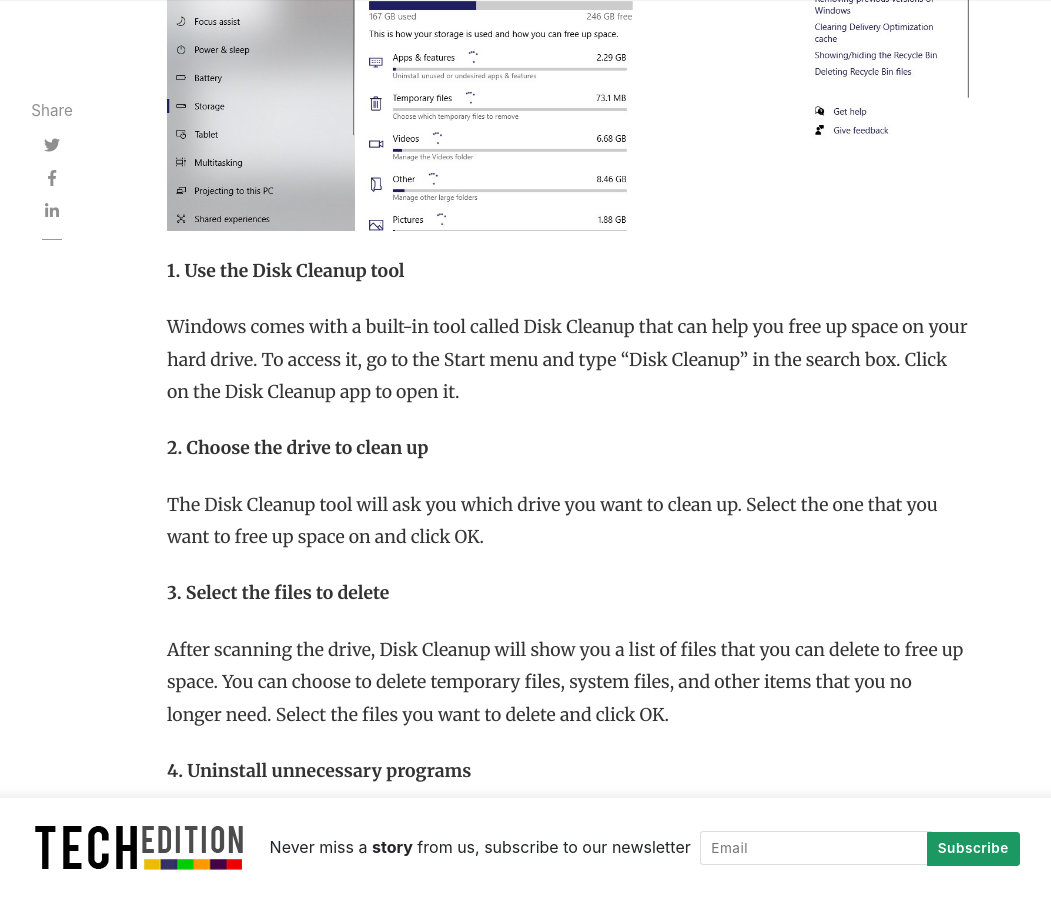
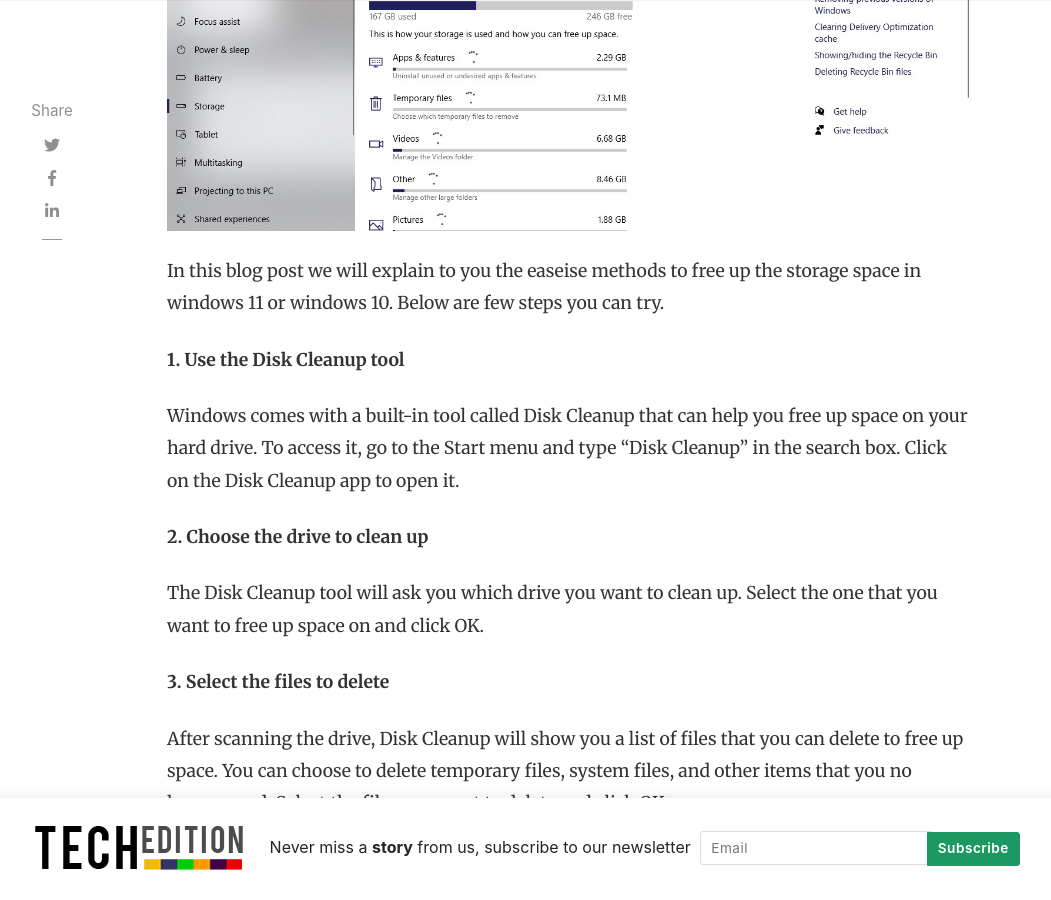
Before and after one commit to akhilgeo/Techedition.net, a Jekyll site: the page built from _posts/2023-04-09-ways-to-free-up-space-in-windows-10-11.md, in a window 1280 px wide and 900 px high, scrolled down 420 px. Shown: the whole window, without its empty margins (118-1169 px from the left). Built offline with Jekyll 4.4.1, drawn with Linux system fonts in a browser that asks for light colours; nearby versions of some CDN libraries; comment, search, counter and statistics services are not loaded.

Commit message:
Update 2023-04-09-ways-to-free-up-space-in-windows-10-11.md

```diff
--- a/_posts/2023-04-09-ways-to-free-up-space-in-windows-10-11.md
+++ b/_posts/2023-04-09-ways-to-free-up-space-in-windows-10-11.md
@@ -9,6 +9,8 @@ description: Go through your files and folders to see if there are any that you
   longer need. This could include old documents, downloads, or backups. Delete any
   files or folders that you no longer need.
 ---
+
+In this blog post we will explain to you the easeise methods to free up the storage space in windows 11 or windows 10. Below are few steps you can try.
 
 **1. Use the Disk Cleanup tool**
 
```
